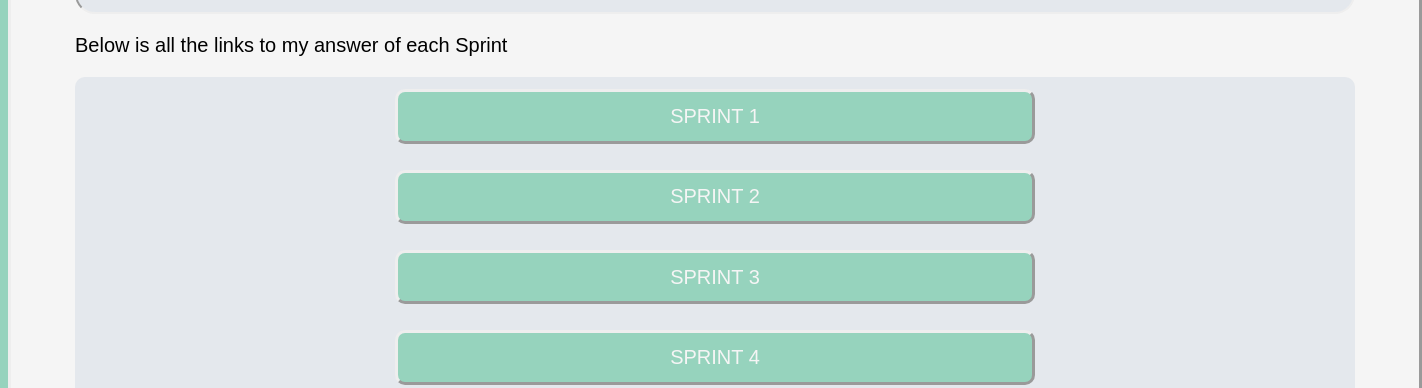
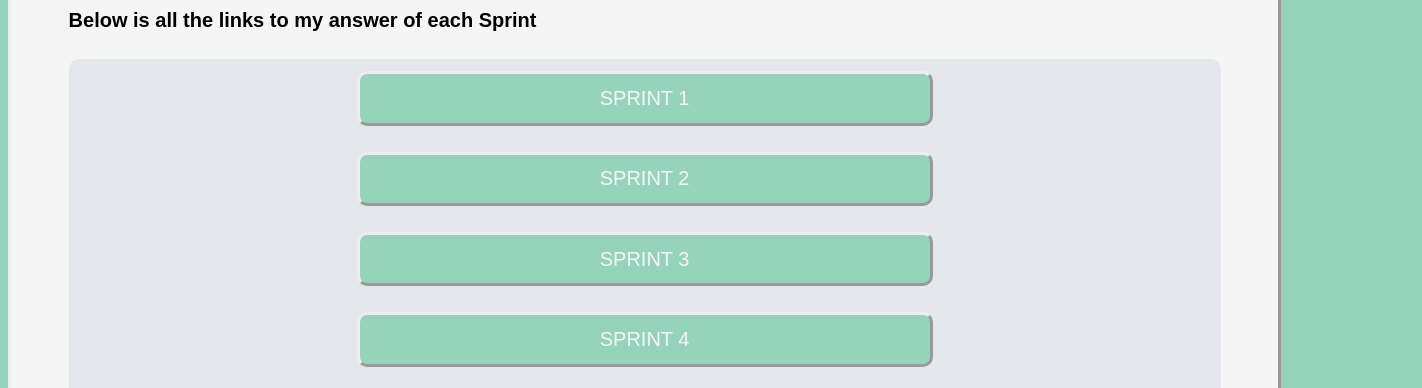
Before and after one commit to vincenttrannz/vincenttrannz.github.io, a plain HTML site: page index.html in a window 1280 px wide. Shown: the part 1006-1394 px from the top of the page, 1422 px wide, since content can reach past the window. Drawn offline with Linux system fonts and the light colour scheme; a web font is replaced by a local one.

Commit message:
Fix link to Sprint-3 and style the main page

```diff
--- a/index.html
+++ b/index.html
@@ -45,7 +45,7 @@
         </table>
     </section>
     <div class="mySprint"></div>
-        <p>Below is all the links to my answer of each Sprint</p>
+        <h4>Below is all the links to my answer of each Sprint</h4>
         <section>
             <div class="backgroundSprint">
                 <button class="mySprintButton" onclick="clickToToggle1()">Sprint 1</button>
--- a/styles/main.css
+++ b/styles/main.css
@@ -1,6 +1,7 @@
 html{
     background-color: rgb(150, 211, 189);
     font-family: 'Muli', sans-serif;
+    width: 90%;
 }
 body{
     width: 100%;
```
Also changed, not shown: 2 other files.
